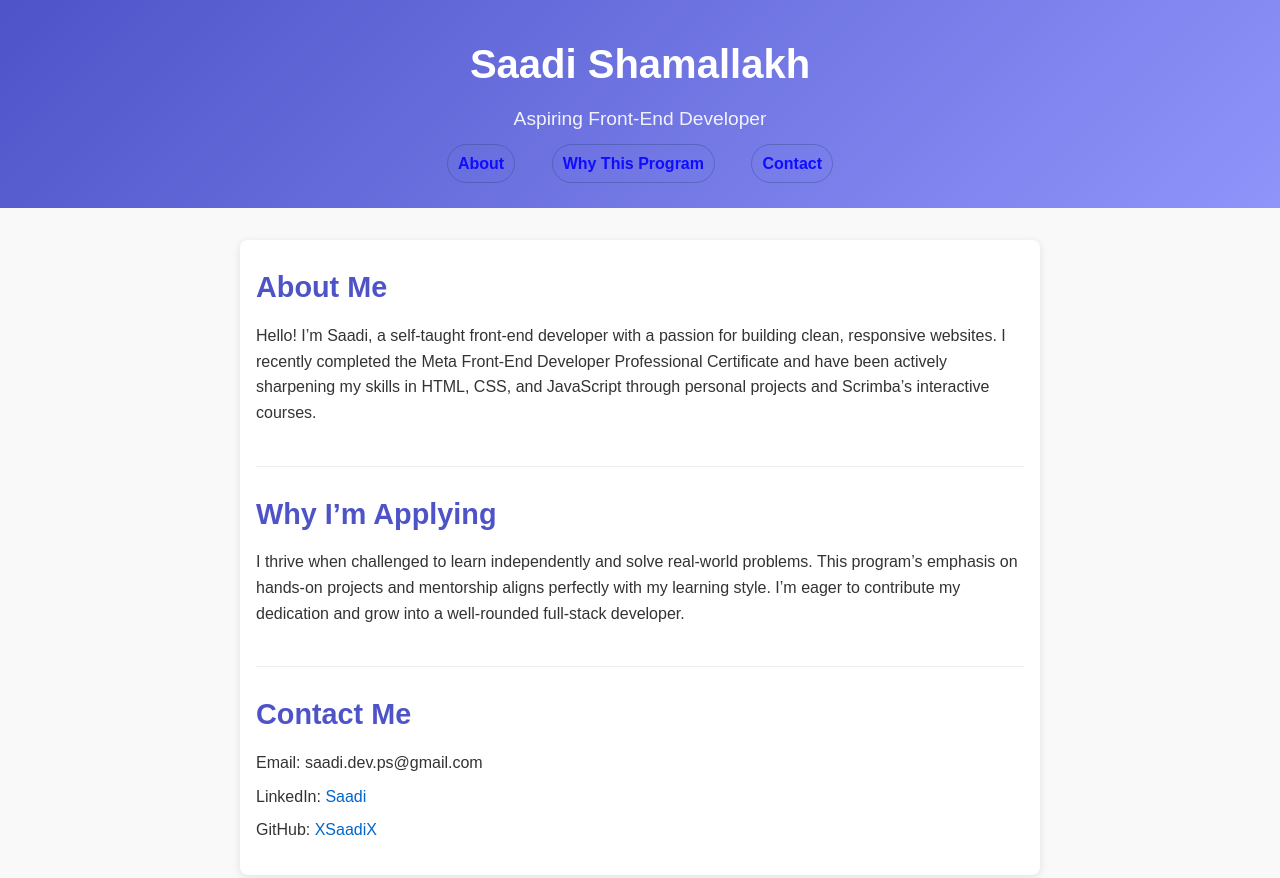
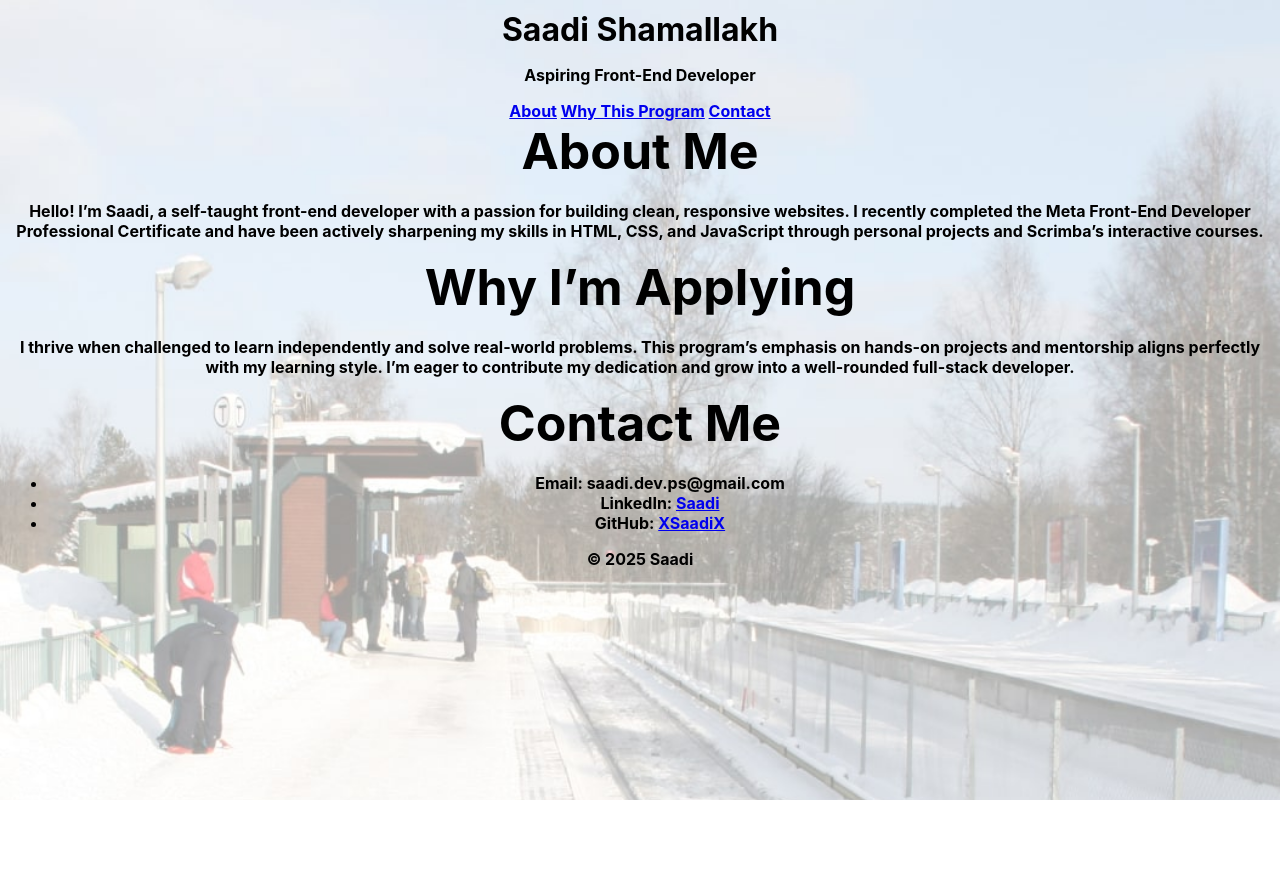
Before and after one commit to XSaadiX/Passengers-Counter, a plain HTML site: page index.html in a window 1280 px wide. Shown: the top 878 px of the page. After the commit the page ends 800 px from the top, so only its background shows below. Drawn offline with Linux system fonts and the light colour scheme.

Commit message:
Update index.css

```diff
--- a/index.css
+++ b/index.css
@@ -1,86 +1,37 @@
-* {
-  margin: 0;
-  padding: 0;
-  box-sizing: border-box;
-}
 body {
-  font-family: Arial, sans-serif;
-  line-height: 1.6;
-  color: #333;
-  background-color: #f9f9f9;
-  scroll-behavior: smooth;
-}
-a {
-  color: #0066cc;
-  text-decoration: none;
-}
-a:hover {
-  text-decoration: underline;
+    background-image: url("station.jpg");
+    background-size: cover;
+    font-family: -apple-system, BlinkMacSystemFont, 'Segoe UI', Roboto, Oxygen, Ubuntu, Cantarell, 'Open Sans', 'Helvetica Neue', sans-serif;
+    font-weight: bold;
+    text-align: center;
 }
 
-/* Header */
-header {
-  background: linear-gradient(135deg, #4e54c8, #8f94fb);
-  color: #fff;
-  padding: 2rem 1rem;
-  text-align: center;
-}
-header h1 {
-  font-size: 2.5rem;
-  margin-bottom: 0.5rem;
-}
-header .tagline {
-  font-size: 1.2rem;
-  opacity: 0.9;
-  margin-bottom: 1rem;
-}
-header nav a {
-  margin: 0 1rem;
-  font-weight: bold;
-}
-.navLinks a {
-  color: #100cff;
-  border: #26417457 1px solid;
-  border-radius: 20px;
-  padding: 10px;
-}
-/* Main Content */
-main {
-  max-width: 800px;
-  margin: 2rem auto;
-  padding: 0 1rem;
-  background: #fff;
-  border-radius: 8px;
-  box-shadow: 0 2px 8px rgba(0, 0, 0, 0.1);
-}
-section {
-  padding: 1.5rem 0;
-  border-bottom: 1px solid #eee;
-}
-section:last-child {
-  border-bottom: none;
-}
-section h2 {
-  font-size: 1.8rem;
-  margin-bottom: 0.8rem;
-  color: #4e54c8;
-}
-section p {
-  margin-bottom: 1rem;
+h1 {
+    margin-top: 10px;
+    margin-bottom: 10px;
 }
 
-/* Contact List */
-#contact ul {
-  list-style: none;
-}
-#contact li {
-  margin: 0.5rem 0;
+h2 {
+    font-size: 50px;
+    margin-top: 0;
+    margin-bottom: 20px;
 }
 
-/* Footer */
-footer {
-  text-align: center;
-  padding: 1rem;
-  font-size: 0.9rem;
-  color: #777;
+button {
+    border: none;
+    padding-top: 10px;
+    padding-bottom: 10px;
+    color: white;
+    font-weight: bold;
+    width: 200px;
+    margin-bottom: 5px;
+    border-radius: 5px;
 }
+
+#increment-btn {
+    background: darkred;
+}
+
+#save-btn {
+    background: darkgreen;
+}
```
